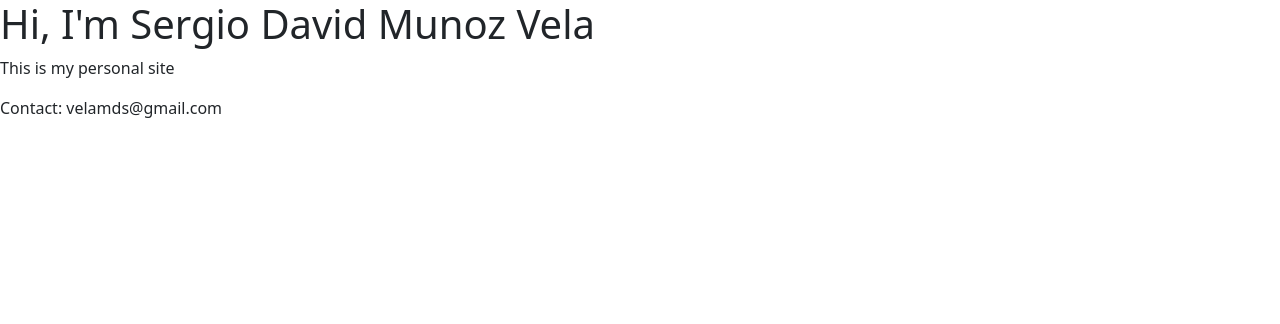
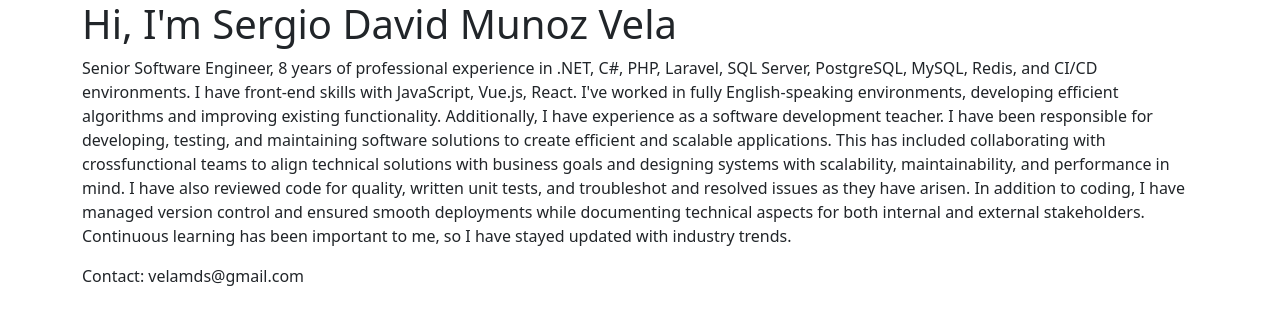
Before and after one commit to velamds/velamds.github.io, a plain HTML site: page index.html in a window 1280 px wide. Drawn offline with nearby package versions, Linux system fonts and the light colour scheme.

Commit message:
Update index.html

```diff
--- a/index.html
+++ b/index.html
@@ -8,8 +8,16 @@
     <link href="https://cdn.jsdelivr.net/npm/bootstrap@5.0.2/dist/css/bootstrap.min.css" rel="stylesheet" integrity="sha384-EVSTQN3/azprG1Anm3QDgpJLIm9Nao0Yz1ztcQTwFspd3yD65VohhpuuCOmLASjC" crossorigin="anonymous">
 </head>
 <body>
-    <h1>Hi, I'm Sergio David Munoz Vela</h1>
-    <p>This is my personal site</p>
-    <p>Contact: velamds@gmail.com</p>
+    <div class="container">
+        <h1>Hi, I'm Sergio David Munoz Vela</h1>
+        <p>Senior Software Engineer, 8 years of professional experience in .NET, C#, PHP, Laravel, SQL Server, PostgreSQL, MySQL, Redis, and CI/CD environments. I have front-end skills with JavaScript, Vue.js, React. I've worked in fully English-speaking environments, developing efficient algorithms and improving existing functionality. Additionally, I have experience as a software development teacher.
+
+I have been responsible for developing, testing, and maintaining software solutions to
+create efficient and scalable applications. This has included collaborating with crossfunctional teams to align technical solutions with business goals and designing systems with scalability, maintainability, and performance in mind. I have also reviewed code for quality, written unit tests, and troubleshot and resolved issues as they have arisen. In addition to coding, I have managed version control and ensured
+smooth deployments while documenting technical aspects for both internal and external stakeholders. Continuous learning has been important to me, so I have stayed updated with industry trends.</p>
+
+
+        <p>Contact: velamds@gmail.com</p>
+    </div>
 </body>
 </html>
```
